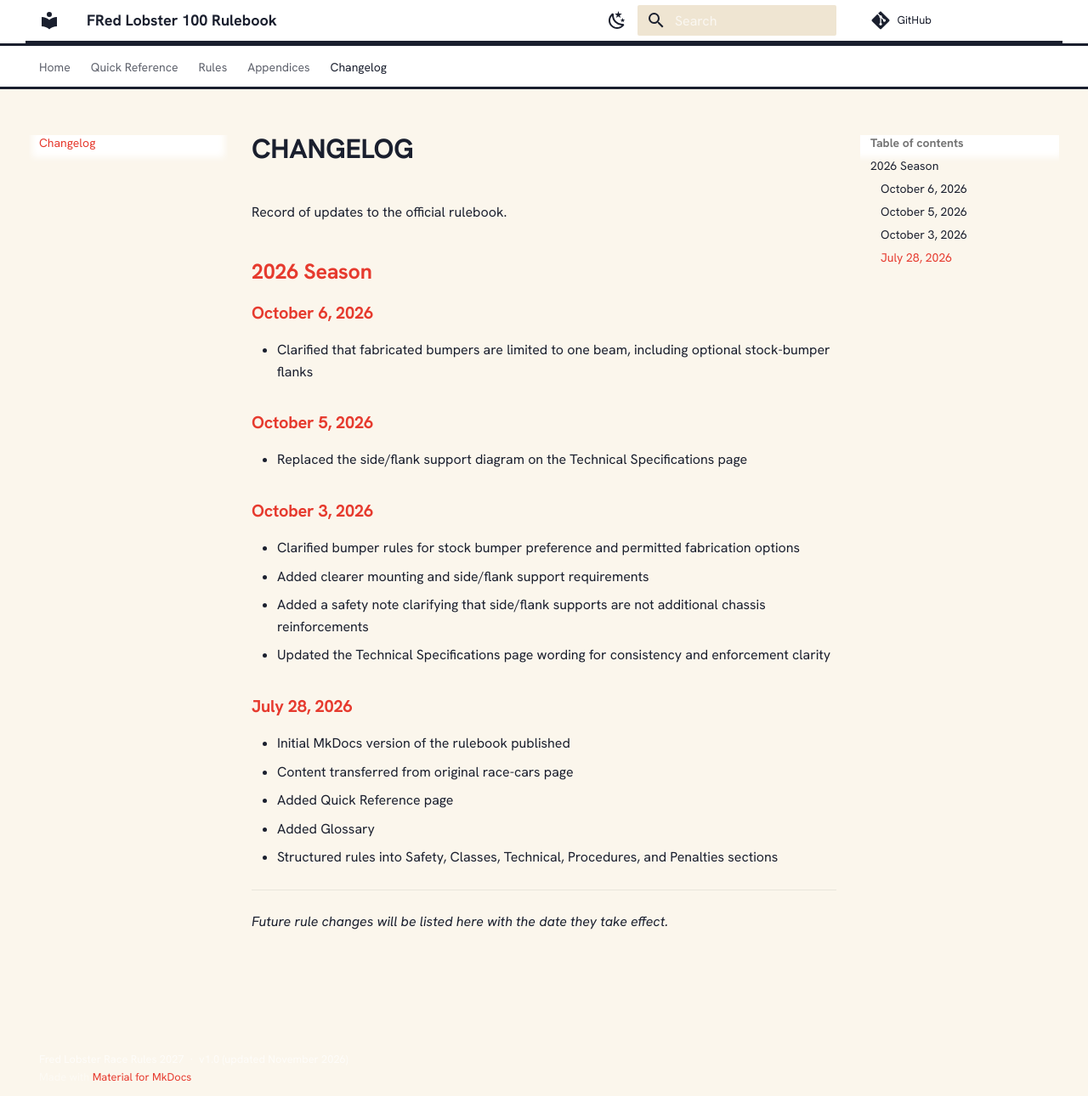
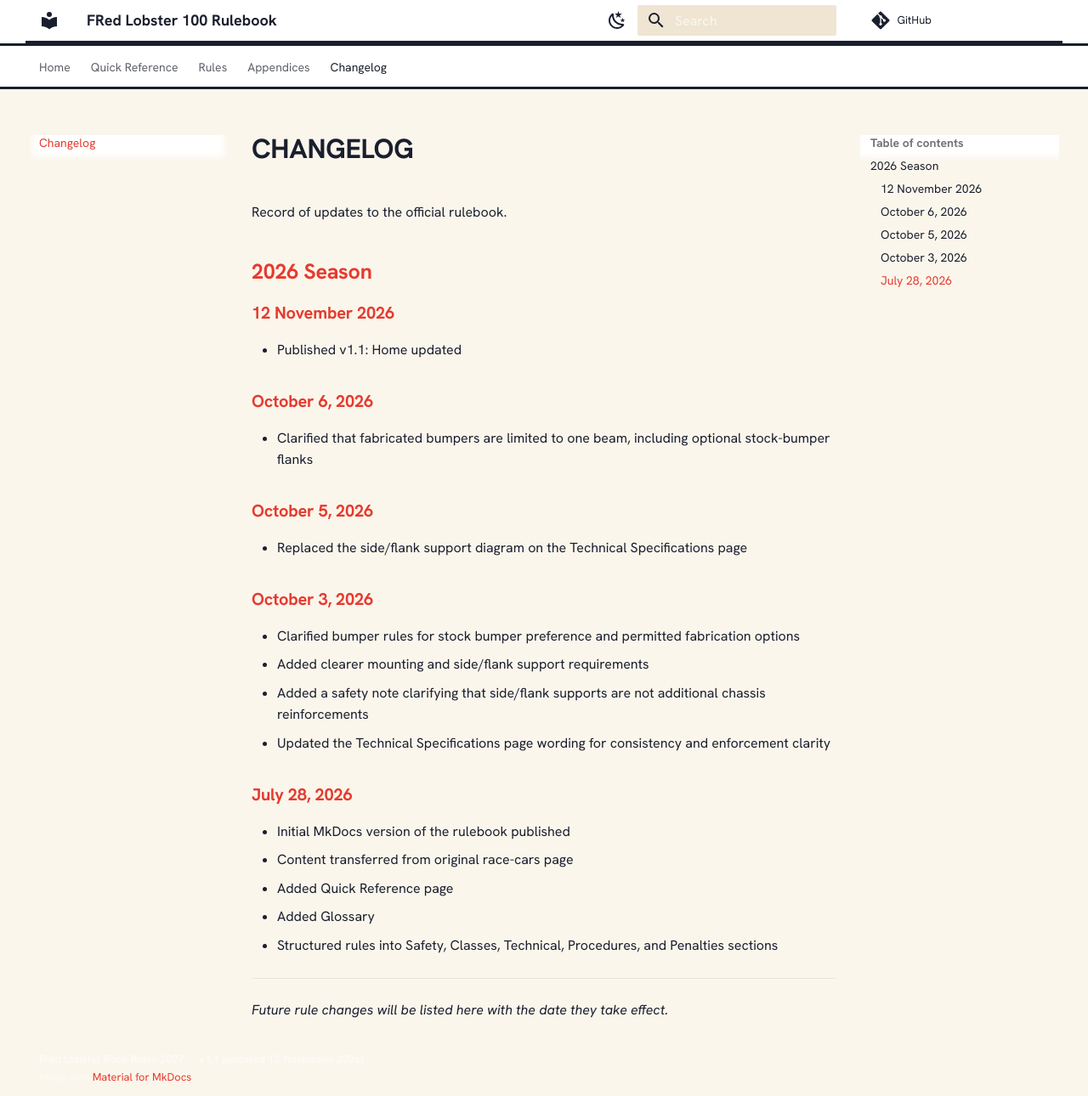
Before and after one commit to ruddyrid/race-rulebook, an MkDocs documentation site: the page built from docs/changelog.md, in a window 1280 px wide and 1290 px high. Shown: the whole window at 85% size. Built offline with MkDocs 1.6.1 and Material for MkDocs 9.7.7, drawn with Linux system fonts in a browser that asks for light colours; some web fonts are replaced; comment, search, counter and statistics services are not loaded.

Commit message:
Publish v1.1: Home updated

```diff
--- a/docs/changelog.md
+++ b/docs/changelog.md
@@ -3,6 +3,9 @@
 Record of updates to the official rulebook.
 
 ## 2026 Season
+
+### 12 November 2026
+- Published v1.1: Home updated
 
 ### October 6, 2026
 - Clarified that fabricated bumpers are limited to one beam, including optional stock-bumper flanks
--- a/mkdocs.yml
+++ b/mkdocs.yml
@@ -2,7 +2,7 @@ site_name: "FRed Lobster 100 Rulebook"
 site_description: "Official Competition Rules and Technical Regulations"
 repo_url: https://github.com/ruddyrid/race-rulebook
 
-copyright: "Fred Lobster Race Rules 2027 &nbsp;·&nbsp; v1.0 (updated November 2026)"
+copyright: "Fred Lobster Race Rules 2027 &nbsp;·&nbsp; v1.1 (updated 12 November 2026)"
 
 theme:
   name: material
```
Also changed, not shown: docs/index.md (line endings or trailing spaces).
